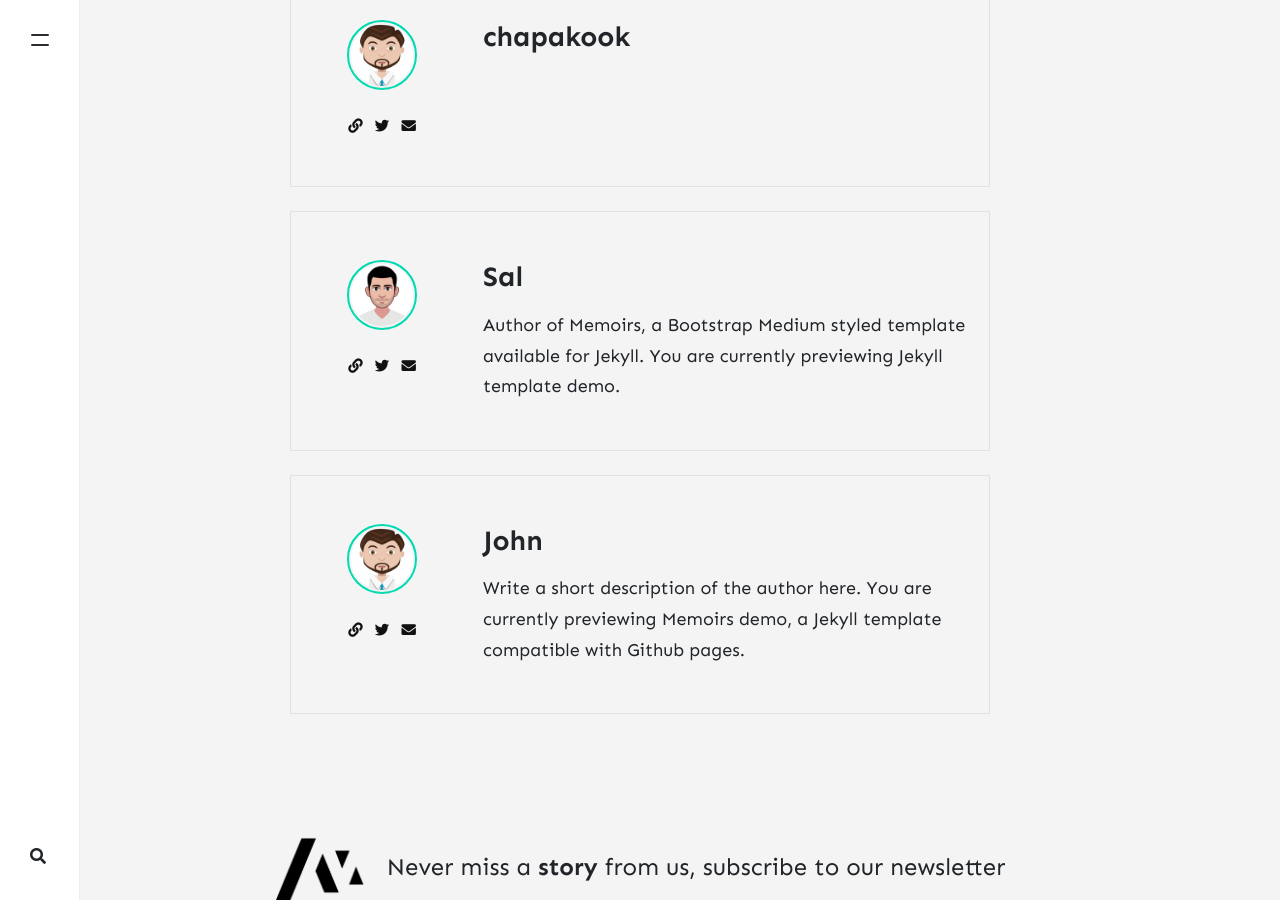
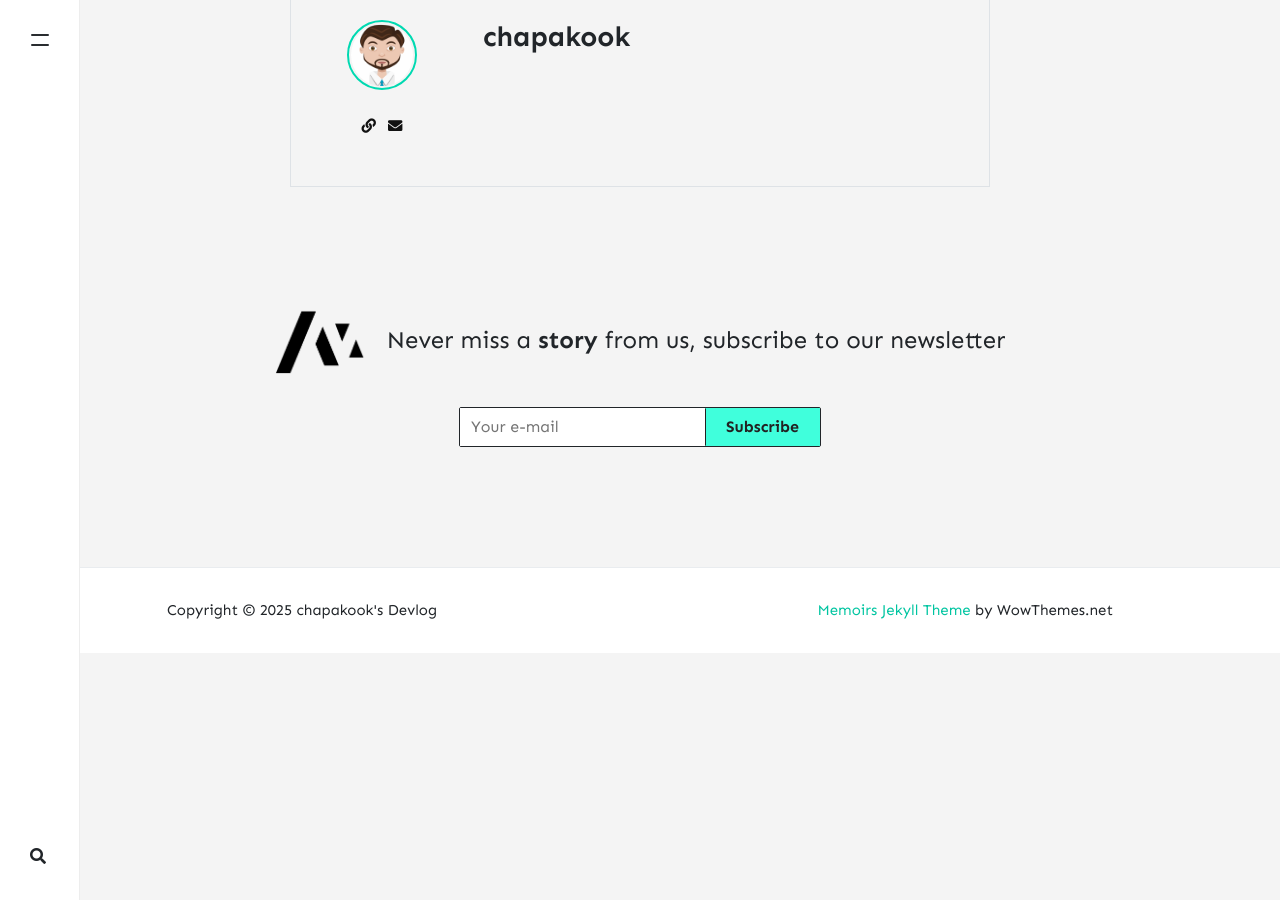
Before and after one commit to chapakook/chapakook.github.io, a Jekyll site: the page built from _pages/authors.html, in a window 1280 px wide and 900 px high, scrolled down 373 px. Built offline with Jekyll 4.4.1, drawn with Linux system fonts in a browser that asks for light colours; nearby versions of some CDN libraries; comment, search, counter and statistics services are not loaded; after the commit the page ends 1026 px from its top, so only the background shows below that; some of the changed lines change nothing that is shown.

Commit message:
update authors

```diff
--- a/_config.yml
+++ b/_config.yml
@@ -20,24 +20,24 @@ authors:
     avatar: 'assets/images/avatar.png'
     email: chapakook96@gmail.com
     web: ''
-    twitter: ''
+    # twitter: ''
     description: ''
-  sal:
-    name: Sal
-    display_name: Sal
-    avatar: 'assets/images/avatar-sal.png'
-    email: wowthemesnet@gmail.com
-    web: https://www.wowthemes.net/donate/
-    twitter: https://twitter.com/wowthemesnet
-    description: "Author of Memoirs, a Bootstrap Medium styled template available for Jekyll. You are currently previewing Jekyll template demo."
-  john:
-    name: John
-    display_name: John
-    avatar: 'assets/images/avatar.png'
-    email: wowthemesnet@gmail.com
-    web: https://www.wowthemes.net
-    twitter: https://twitter.com/wowthemesnet
-    description: "Write a short description of the author here. You are currently previewing Memoirs demo, a Jekyll template compatible with Github pages."
+  # sal:
+  #   name: Sal
+  #   display_name: Sal
+  #   avatar: 'assets/images/avatar-sal.png'
+  #   email: wowthemesnet@gmail.com
+  #   web: https://www.wowthemes.net/donate/
+  #   twitter: https://twitter.com/wowthemesnet
+  #   description: "Author of Memoirs, a Bootstrap Medium styled template available for Jekyll. You are currently previewing Jekyll template demo."
+  # john:
+  #   name: John
+  #   display_name: John
+  #   avatar: 'assets/images/avatar.png'
+  #   email: wowthemesnet@gmail.com
+  #   web: https://www.wowthemes.net
+  #   twitter: https://twitter.com/wowthemesnet
+  #   description: "Write a short description of the author here. You are currently previewing Memoirs demo, a Jekyll template compatible with Github pages."
 
 # Plugins
 plugins:
```
